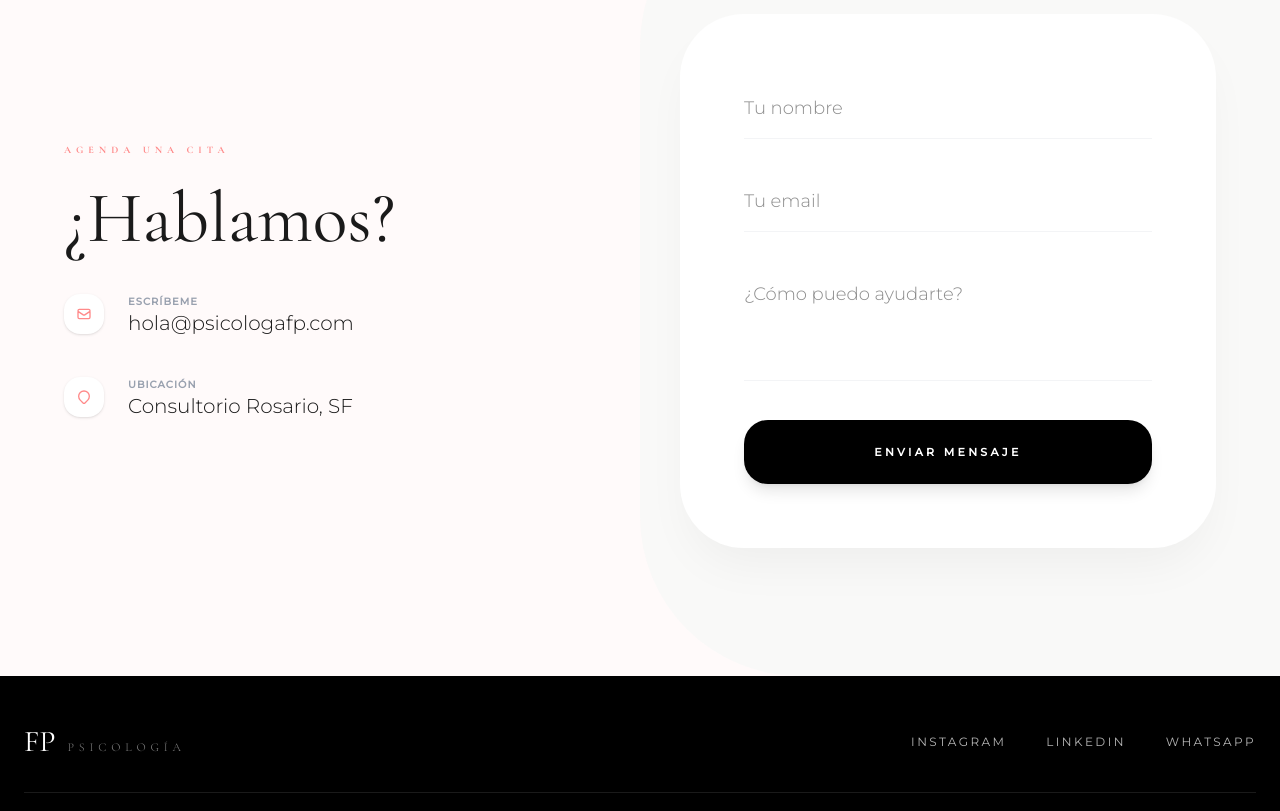
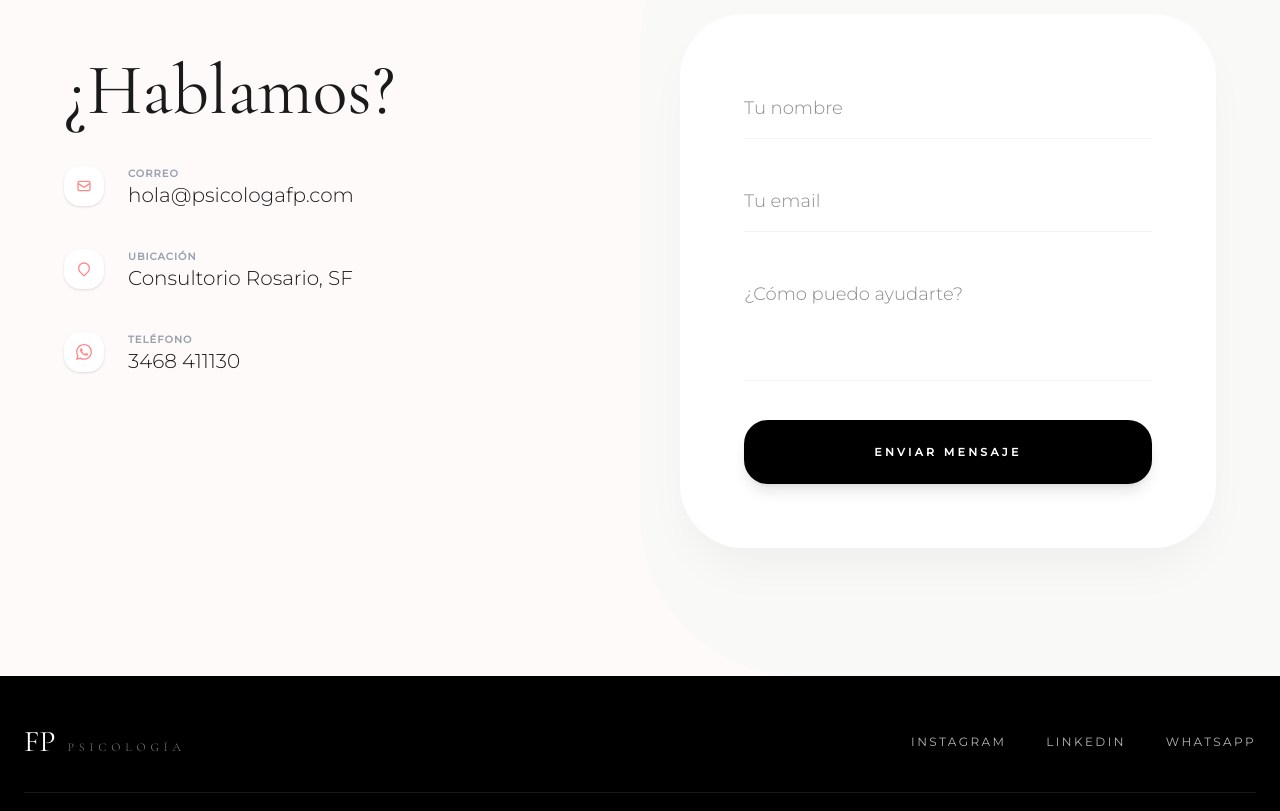
Before and after one commit to danilobassi8/Fiore-landing-page, a React (Vite) app: page / in a window 1280 px wide. Shown: the part 3805-4616 px from the top of the page. Built offline with nearby package versions, Linux system fonts and the light colour scheme.

Commit message:
Improved contact section

```diff
--- a/components/Contact.tsx
+++ b/components/Contact.tsx
@@ -1,36 +1,91 @@
+import React from 'react';
 
-import React from 'react';
+const CONSTANTS = {
+  email: 'hola@psicologafp.com',
+  whatsapp: {
+    number: '3468 411130',
+    url: 'https://wa.me/5493468411130',
+  },
+  location: {
+    text: 'Consultorio Rosario, SF',
+    url: 'https://maps.google.com/?q=Consultorio+Psicológico+Rosario+Santa+Fe',
+  },
+};
 
 const Contact: React.FC = () => {
   return (
     <section id="contacto" className="py-32 bg-[#FFFAFA] relative overflow-hidden">
       {/* Background decoration */}
-      <div className="absolute top-0 right-0 w-1/2 h-full bg-[#E0F2F1] rounded-l-[10rem] -z-0 opacity-20"></div>
+      <div className="absolute top-0 right-0 w-1/2 h-full bg-[#E0F2F1] rounded-l-[10rem] z-0 opacity-20"></div>
 
       <div className="container mx-auto px-6 relative z-10">
         <div className="max-w-6xl mx-auto grid md:grid-cols-2 gap-20">
-          <div className="flex flex-col justify-center">
-            <h2 className="text-[10px] uppercase tracking-[0.5em] text-[#FF8A8A] font-bold mb-6">Agenda una cita</h2>
+          <div className="flex flex-col justify-start pt-10">
             <h3 className="text-5xl md:text-7xl elegant-font mb-10">¿Hablamos?</h3>
 
             <div className="space-y-10">
               <div className="flex items-start space-x-6">
                 <div className="w-10 h-10 bg-white rounded-2xl flex items-center justify-center shadow-sm">
-                    <svg className="w-4 h-4 text-[#FF8A8A]" fill="none" stroke="currentColor" viewBox="0 0 24 24"><path strokeLinecap="round" strokeLinejoin="round" strokeWidth="2" d="M3 8l7.89 5.26a2 2 0 002.22 0L21 8M5 19h14a2 2 0 002-2V7a2 2 0 00-2-2H5a2 2 0 00-2 2v10a2 2 0 002 2z"></path></svg>
+                  <svg className="w-4 h-4 text-[#FF8A8A]" fill="none" stroke="currentColor" viewBox="0 0 24 24">
+                    <path
+                      strokeLinecap="round"
+                      strokeLinejoin="round"
+                      strokeWidth="2"
+                      d="M3 8l7.89 5.26a2 2 0 002.22 0L21 8M5 19h14a2 2 0 002-2V7a2 2 0 00-2-2H5a2 2 0 00-2 2v10a2 2 0 002 2z"
+                    ></path>
+                  </svg>
                 </div>
                 <div>
-                  <p className="text-[10px] uppercase tracking-widest text-gray-400 font-bold">Escríbeme</p>
-                  <p className="text-xl font-light">hola@psicologafp.com</p>
+                  <p className="text-[10px] uppercase tracking-widest text-gray-400 font-bold">Correo</p>
+                  <a
+                    href={`mailto:${CONSTANTS.email}`}
+                    className="text-xl font-light hover:text-[#FF8A8A] transition-colors"
+                  >
+                    {CONSTANTS.email}
+                  </a>
                 </div>
               </div>
 
               <div className="flex items-start space-x-6">
                 <div className="w-10 h-10 bg-white rounded-2xl flex items-center justify-center shadow-sm">
-                    <svg className="w-4 h-4 text-[#FF8A8A]" fill="none" stroke="currentColor" viewBox="0 0 24 24"><path strokeLinecap="round" strokeLinejoin="round" strokeWidth="2" d="M17.657 16.657L13.414 20.9a1.998 1.998 0 01-2.827 0l-4.244-4.243a8 8 0 1111.314 0z"></path></svg>
+                  <svg className="w-4 h-4 text-[#FF8A8A]" fill="none" stroke="currentColor" viewBox="0 0 24 24">
+                    <path
+                      strokeLinecap="round"
+                      strokeLinejoin="round"
+                      strokeWidth="2"
+                      d="M17.657 16.657L13.414 20.9a1.998 1.998 0 01-2.827 0l-4.244-4.243a8 8 0 1111.314 0z"
+                    ></path>
+                  </svg>
                 </div>
                 <div>
                   <p className="text-[10px] uppercase tracking-widest text-gray-400 font-bold">Ubicación</p>
-                  <p className="text-xl font-light">Consultorio Rosario, SF</p>
+                  <a
+                    href={CONSTANTS.location.url}
+                    target="_blank"
+                    rel="noopener noreferrer"
+                    className="text-xl font-light hover:text-[#FF8A8A] transition-colors"
+                  >
+                    {CONSTANTS.location.text}
+                  </a>
+                </div>
+              </div>
+
+              <div className="flex items-start space-x-6">
+                <div className="w-10 h-10 bg-white rounded-2xl flex items-center justify-center shadow-sm">
+                  <svg className="w-4 h-4 text-[#FF8A8A]" fill="currentColor" viewBox="0 0 24 24">
+                    <path d="M17.472 14.382c-.297-.149-1.758-.867-2.03-.967-.273-.099-.471-.148-.67.15-.197.297-.767.966-.94 1.164-.173.199-.347.223-.644.075-.297-.15-1.255-.463-2.39-1.475-.883-.788-1.48-1.761-1.653-2.059-.173-.297-.018-.458.13-.606.134-.133.298-.347.446-.52.149-.174.198-.298.298-.497.099-.198.05-.371-.025-.52-.075-.149-.669-1.612-.916-2.207-.242-.579-.487-.5-.669-.51-.173-.008-.371-.01-.57-.01-.198 0-.52.074-.792.372-.272.297-1.04 1.016-1.04 2.479 0 1.462 1.065 2.875 1.213 3.074.149.198 2.096 3.2 5.077 4.487.709.306 1.262.489 1.694.625.712.227 1.36.195 1.871.118.571-.085 1.758-.719 2.006-1.413.248-.694.248-1.289.173-1.413-.074-.124-.272-.198-.57-.347m-5.421 7.403h-.004a9.87 9.87 0 01-5.031-1.378l-.361-.214-3.741.982.998-3.648-.235-.374a9.86 9.86 0 01-1.51-5.26c.001-5.45 4.436-9.884 9.888-9.884 2.64 0 5.122 1.03 6.988 2.898a9.825 9.825 0 012.893 6.994c-.003 5.45-4.437 9.884-9.885 9.884m8.413-18.297A11.815 11.815 0 0012.05 0C5.495 0 .16 5.335.157 11.892c0 2.096.547 4.142 1.588 5.945L.057 24l6.305-1.654a11.882 11.882 0 005.683 1.448h.005c6.554 0 11.890-5.335 11.893-11.893A11.821 11.821 0 0020.885 3.787" />
+                  </svg>
+                </div>
+                <div>
+                  <p className="text-[10px] uppercase tracking-widest text-gray-400 font-bold">Teléfono</p>
+                  <a
+                    href={CONSTANTS.whatsapp.url}
+                    target="_blank"
+                    rel="noopener noreferrer"
+                    className="text-xl font-light hover:text-[#FF8A8A] transition-colors"
+                  >
+                    {CONSTANTS.whatsapp.number}
+                  </a>
                 </div>
               </div>
             </div>
@@ -39,13 +94,25 @@
           <div className="bg-white p-10 md:p-16 rounded-[4rem] shadow-2xl shadow-black/5">
             <form className="space-y-8">
               <div className="relative">
-                <input type="text" className="w-full bg-transparent border-b border-gray-100 focus:border-[#FF8A8A] py-4 outline-none transition-all font-light text-lg" placeholder="Tu nombre" />
+                <input
+                  type="text"
+                  className="w-full bg-transparent border-b border-gray-100 focus:border-[#FF8A8A] py-4 outline-none transition-all font-light text-lg"
+                  placeholder="Tu nombre"
+                />
               </div>
               <div className="relative">
-                <input type="email" className="w-full bg-transparent border-b border-gray-100 focus:border-[#FF8A8A] py-4 outline-none transition-all font-light text-lg" placeholder="Tu email" />
+                <input
+                  type="email"
+                  className="w-full bg-transparent border-b border-gray-100 focus:border-[#FF8A8A] py-4 outline-none transition-all font-light text-lg"
+                  placeholder="Tu email"
+                />
               </div>
               <div className="relative">
-                <textarea rows={3} className="w-full bg-transparent border-b border-gray-100 focus:border-[#FF8A8A] py-4 outline-none transition-all font-light text-lg resize-none" placeholder="¿Cómo puedo ayudarte?"></textarea>
+                <textarea
+                  rows={3}
+                  className="w-full bg-transparent border-b border-gray-100 focus:border-[#FF8A8A] py-4 outline-none transition-all font-light text-lg resize-none"
+                  placeholder="¿Cómo puedo ayudarte?"
+                ></textarea>
               </div>
               <button className="w-full bg-black text-white text-[11px] uppercase tracking-[0.3em] font-bold py-6 rounded-3xl hover:bg-[#FF8A8A] transition-all transform hover:-translate-y-1 active:scale-95 shadow-lg shadow-black/10">
                 Enviar Mensaje
--- a/components/Education.tsx
+++ b/components/Education.tsx
@@ -21,7 +21,7 @@
 
       {/* Content */}
       <div className="space-y-4 grow flex flex-col">
-        <h3 className="text-xl md:text-2xl elegant-font font-medium leading-tight">{title}</h3>
+        <h3 className="text-xl md:text-2xl font-mono font-medium leading-tight">{title}</h3>
 
         <p className="text-xs md:text-sm font-medium text-gray-600">{institution}</p>
 
```
